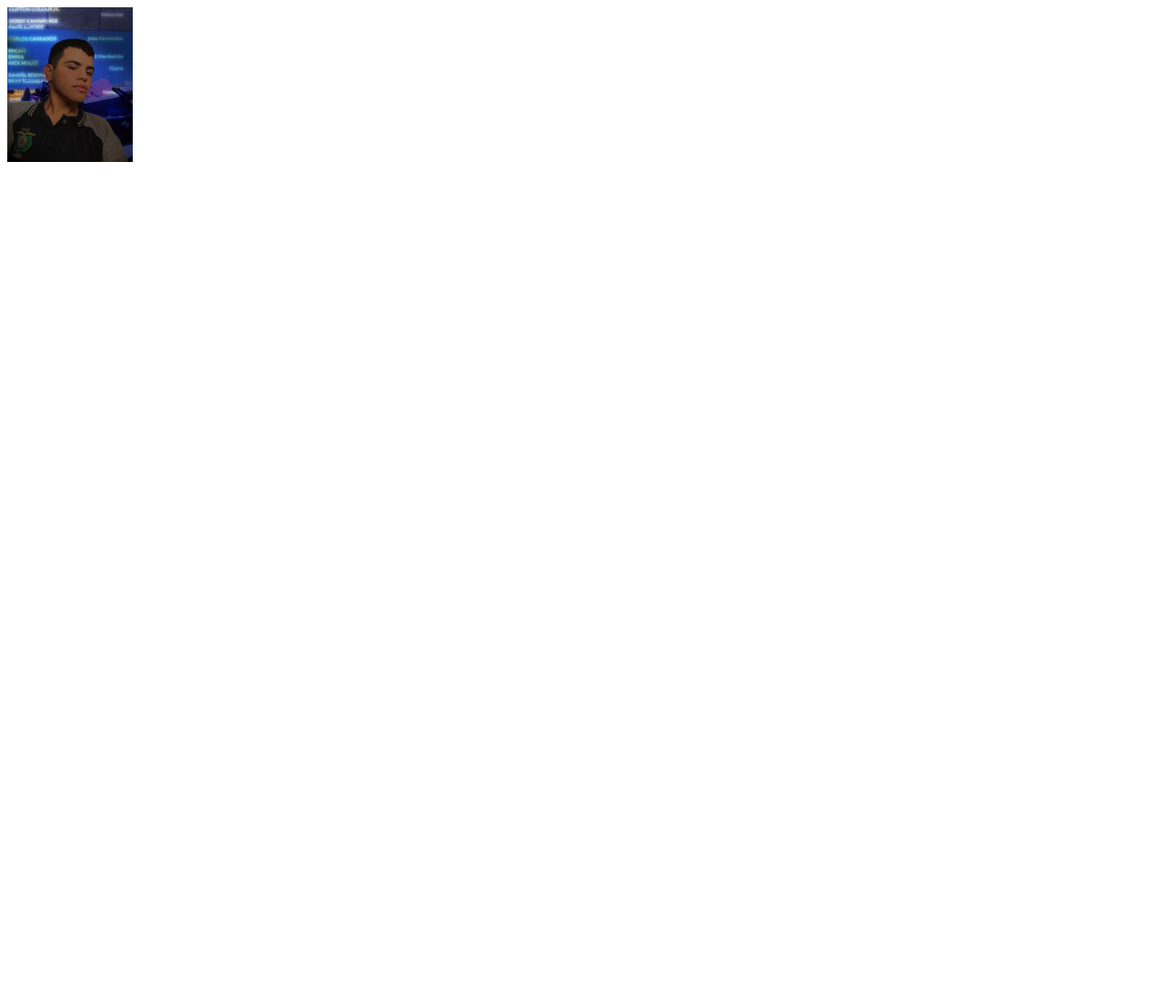
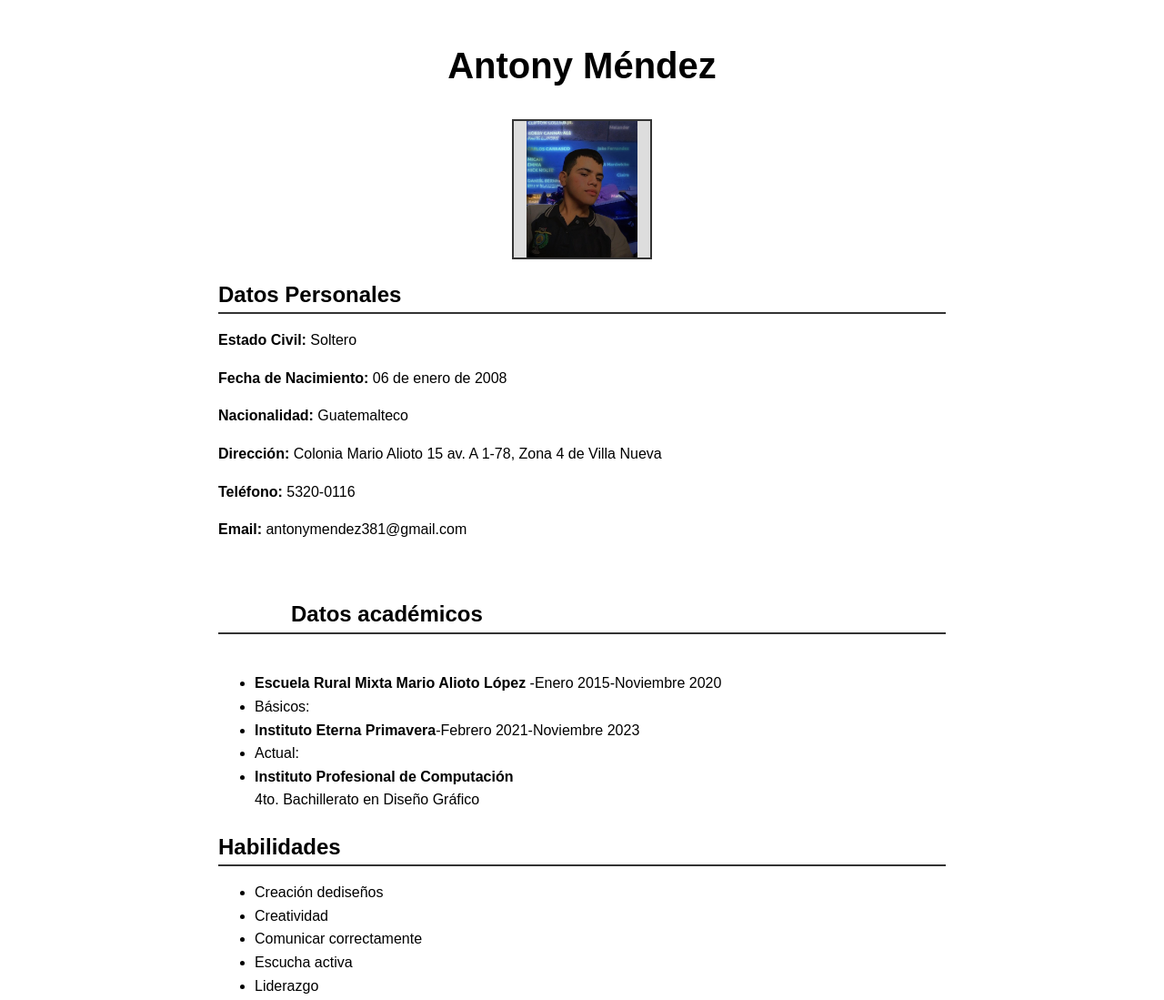
Before and after one commit to papulincetony/AAMH, a plain HTML site: page index.html in a window 1280 px wide. Shown: the whole page at 91% size. Before the commit the page ends 800 px from the top, so only its background shows below. Drawn offline with Linux system fonts and the light colour scheme.

Commit message:
agregue index e imagen

```diff
--- a/index.html
+++ b/index.html
@@ -1,3 +1,79 @@
 <html>
+<head>
+<meta charset="UTF-8">
+    <meta name="viewport" content="width=device-width, initial-scale=1.0">
+    <title>Currículum Vitae - Antony Méndez</title>
+    <style>
+        body {
+            font-family: Arial, sans-serif;
+            margin: 40px;
+            line-height: 1.6;
+        }
+        .container {
+            max-width: 800px;
+            margin: 0 auto;
+        }
+        h1 {
+            text-align: center;
+            font-size: 2.5em;
+        }
+        .contact-info, .education, .skills {
+ margin-bottom: 20px;
+        }
+        .section-title {
+            font-size: 1.5em;
+            border-bottom: 2px solid #333; margin-bottom: 10px;
+   }
+        .photo {
+            width: 150px;
+            height: 150px;
+            background-color: #ddd;
+            margin: 20px auto;
+            border: 2px solid #333;
+            display: block;
+            text-align: center;
+            line-height: 150px;
+            font-size: 1.2em;
+        }
+</style>
+</head>
 <body>
-<img src="yo.jpeg" with="50" height= "170">
+    <div class="container">
+        <h1>Antony Méndez</h1>
+
+<div class="photo"><img src="yo.jpeg" with="50" height="150"></div>
+</style>
+        <div class="contact-info">
+            <h2 class="section-title">Datos Personales</h2>
+            <p><strong>Estado Civil:</strong> Soltero</p>
+            <p><strong>Fecha de Nacimiento:</strong> 06 de enero de 2008</p>
+            <p><strong>Nacionalidad:</strong> Guatemalteco</p>
+            <p><strong>Dirección:</strong> Colonia Mario Alioto 15 av. A 1-78, Zona 4 de Villa Nueva</p>
+     <p><strong>Teléfono:</strong> 5320-0116</p>
+            <p><strong>Email:</strong> antonymendez381@gmail.com </p>
+        </div>
+
+        <div class="education"><h2 class="section-title">
+            <h2class="section-title">Datos académicos</h2>
+            <ul><br>
+<li><strong>Escuela Rural Mixta Mario Alioto López</strong> -Enero 2015-Noviembre 2020<br>
+<li>Básicos:</li>
+<li><strong>Instituto Eterna Primavera</strong>-Febrero 2021-Noviembre 2023<br>
+<li>Actual:</li>
+<li><strong>Instituto Profesional de Computación</strong><br>
+4to. Bachillerato en Diseño Gráfico
+            </ul>
+        </div>
+       <div class="skills">
+            <h2 class="section-title">Habilidades</h2>
+            <ul>
+                <li>Creación dediseños</li>
+                <li>Creatividad</li>
+                <li>Comunicar correctamente</li>
+                <li>Escucha activa</li>
+  <li>Liderazgo</li>
+            </ul>
+        </div>
+    </div>
+</body>
+</html>
```
